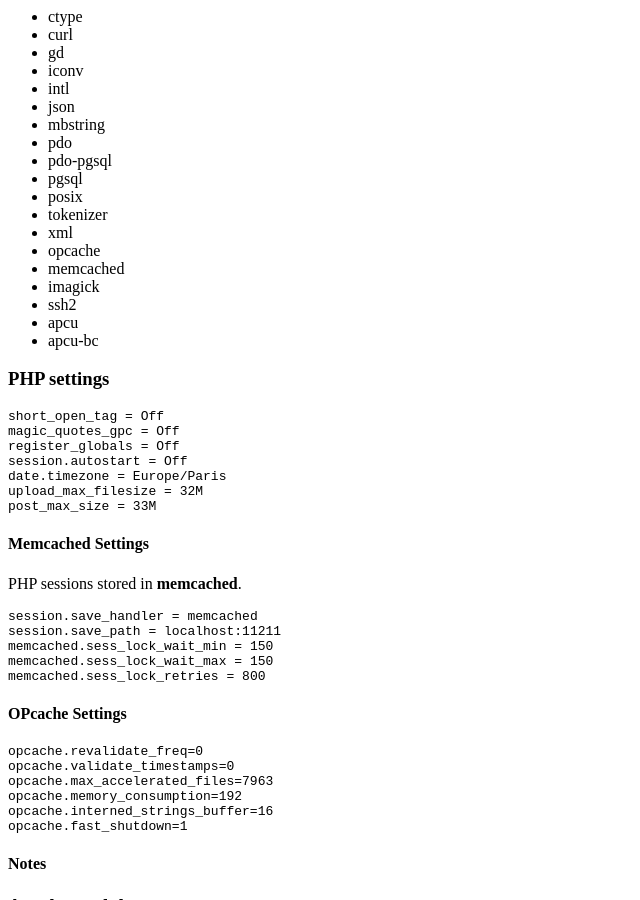
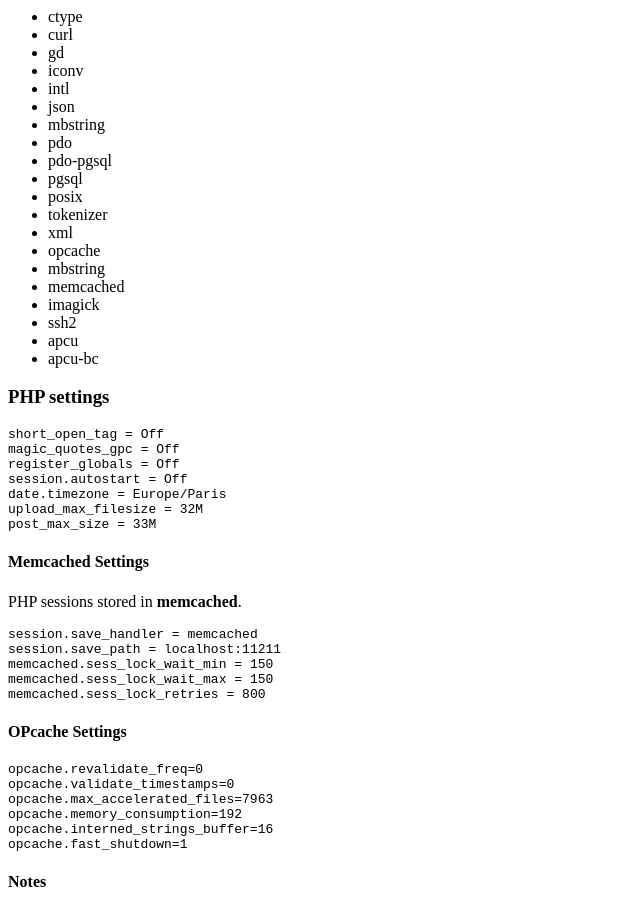
Before and after one commit to le-phare/le-phare.github.io, a Jekyll site: the page built from requirements/cetih.md, in a window 1280 px wide and 900 px high, scrolled down 678 px. Shown: the whole window, without its empty margins (0-640 px from the left). Built offline with Jekyll 4.4.1, drawn with Linux system fonts in a browser that asks for light colours.

Commit message:
Ajout de mbstring dans les extensions nécessaires

```diff
--- a/requirements/cetih.md
+++ b/requirements/cetih.md
@@ -41,6 +41,7 @@ title: Hosting requirements CETIH
   - tokenizer
   - xml
   - opcache
+  - mbstring
   - memcached
   - imagick
   - ssh2
```
